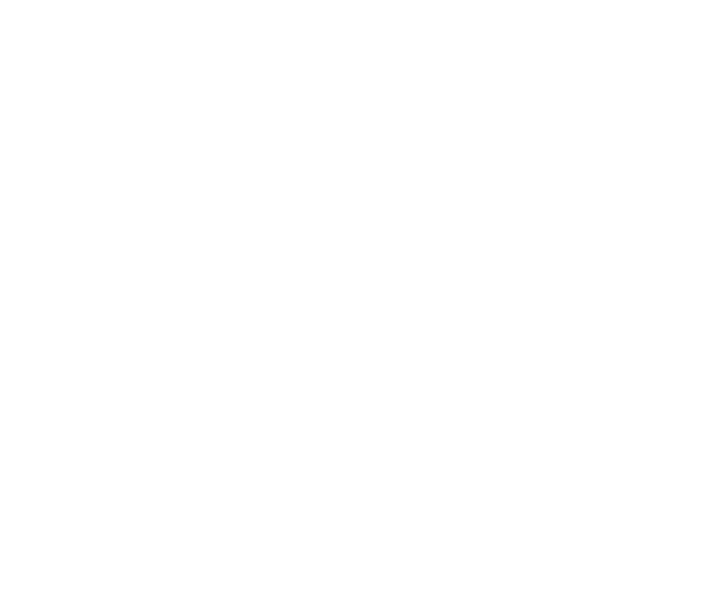
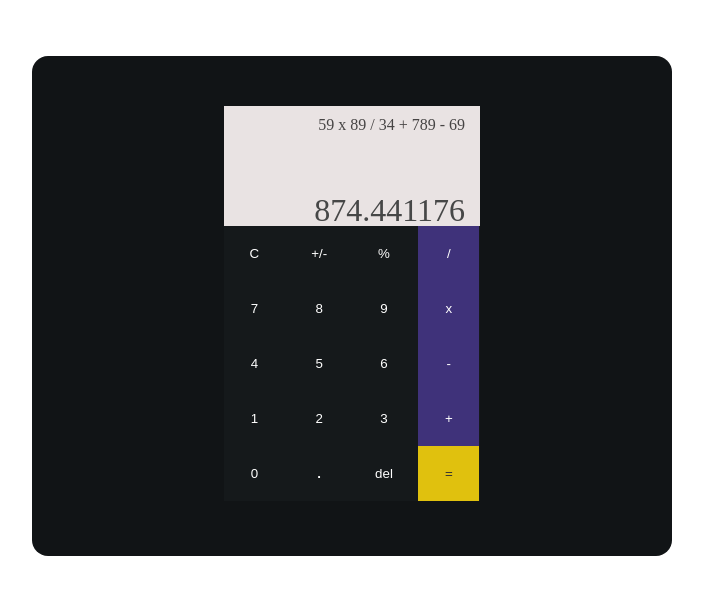
Before and after one commit to bontu-fufa/assignmentIV-V, a plain HTML site: page calculator.html in a window 1280 px wide. Shown: the whole page, without its empty margins (296-999 px from the left). Drawn offline with Linux system fonts and the light colour scheme.

Commit message:
calculator is done

```diff
--- /dev/null
+++ b/assets/css/calculator.css
@@ -0,0 +1,74 @@
+
+.container{
+    background-color: #111416;
+    width: 50%;
+    height: 500px;
+    margin-left: 25%;
+    margin-top: 3rem;
+    border-radius: 1rem;
+    position: fixed ;
+
+}
+
+#calculator-box{
+    background-color: #15191B;
+    height: 395px;
+    margin-left:30%;
+    margin-right: 30%;
+    margin-top: 50px;
+    position: static;
+}
+#display-box{
+    background-color: #e9e3e3;
+    height: 120px;
+    position: relative;
+}
+
+button{
+    background-color: #15191B;
+    color: white;
+    width: 23.75%;
+    height: 55px;
+    border: 0;
+    /* border: 1 gray solid; */
+    padding: 0;
+    position: static;
+}
+.operator{
+    background-color: #3F327A;
+
+}
+#equal{
+    background-color: rgb(224, 193, 14);
+    color: rgb(49, 48, 48);
+}
+#history-bar{
+    height: 30%;
+    margin-bottom: 0;
+}
+#input-bar{
+
+
+    height: 70%;
+    margin-top: 0;
+
+}
+p{
+    text-align: right;
+    margin-right: 15px;
+}
+#input-bar p{
+    margin-top: 0;
+    padding-top: 50px;
+    font-size: xx-large;
+    color: #464747;
+
+
+}
+#history-bar p{
+    color: rgb(70, 68, 68);
+    padding-top: 10px;
+}
+#dot {
+    font-weight: bold;
+}
--- a/calculator.html
+++ b/calculator.html
@@ -0,0 +1,54 @@
+<!DOCTYPE html>
+<html lang="en">
+<head>
+    <meta charset="UTF-8">
+    <meta name="viewport" content="width=device-width, initial-scale=1.0">
+    <title>Calculator design </title>
+    <link rel="stylesheet" href="./assets/css/calculator.css">
+</head>
+<body>
+
+   <div class="container">
+       <div id="calculator-box">
+           <div id="display-box">
+               <div id="history-bar">
+                   <p>59 x 89 / 34 + 789 - 69</p>
+               </div>
+               <div id="input-bar">
+                   <p>874.441176</p>
+               </div>
+
+           </div>
+           <div id=button-box>
+               <button>C</button>
+               <button>+/-</button>
+               <button>%</button>
+               <button class="operator">/</button>
+
+               <button>7</button>
+               <button>8</button>
+               <button>9</button>
+               <button class="operator">x</button>
+
+
+               <button>4</button>
+               <button>5</button>
+               <button>6</button>
+               <button class="operator">-</button>
+
+
+               <button>1</button>
+               <button>2</button>
+               <button>3</button>
+               <button class="operator">+</button>
+
+
+               <button>0</button>
+               <button id="dot">.</button>
+               <button>del</button>
+               <button id="equal">=</button>
+           </div>
+       </div>
+   </div>
+</body>
+</html>
```
Also changed, not shown: myWorks.html (+1 -1 lines).
